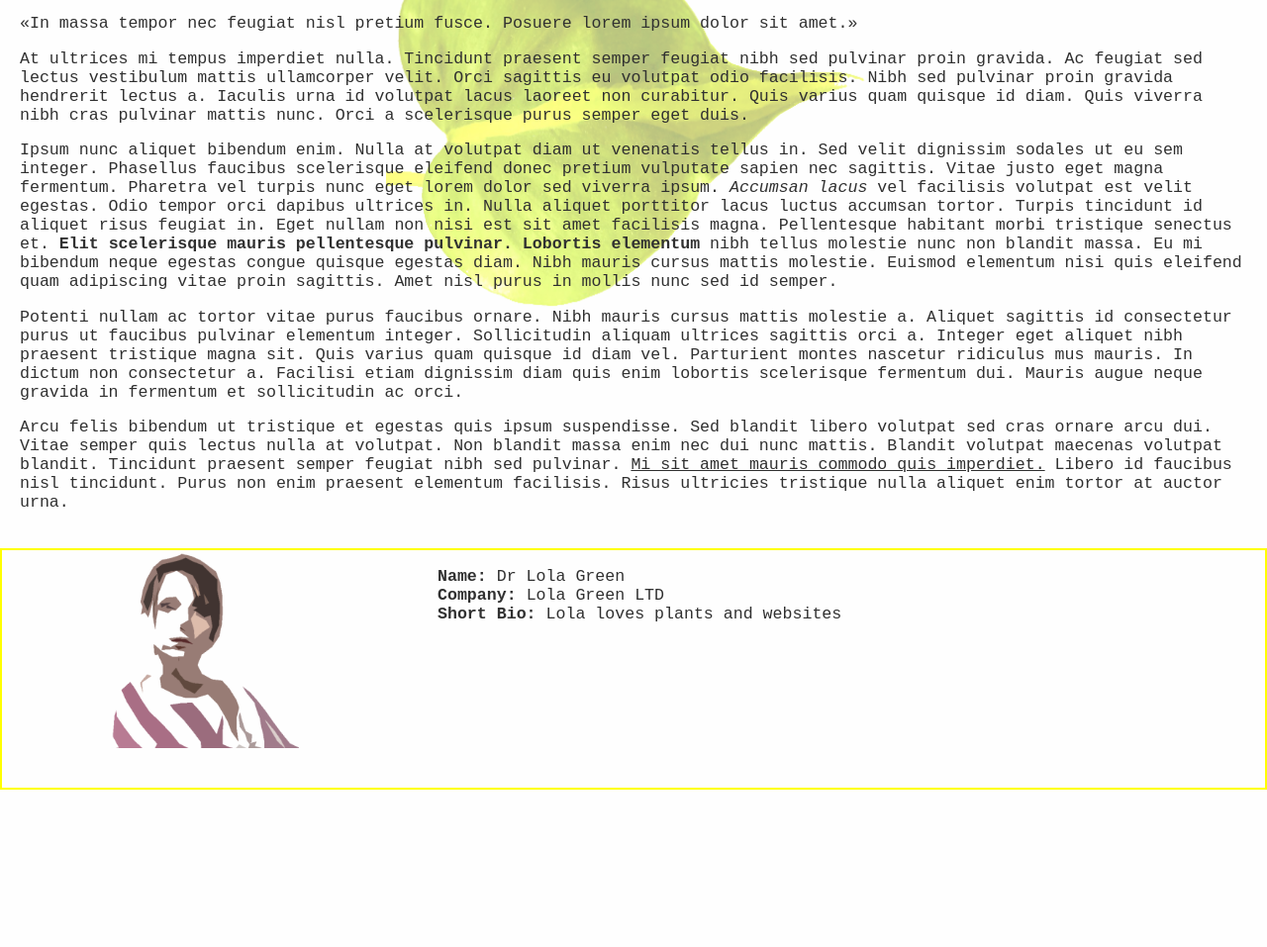
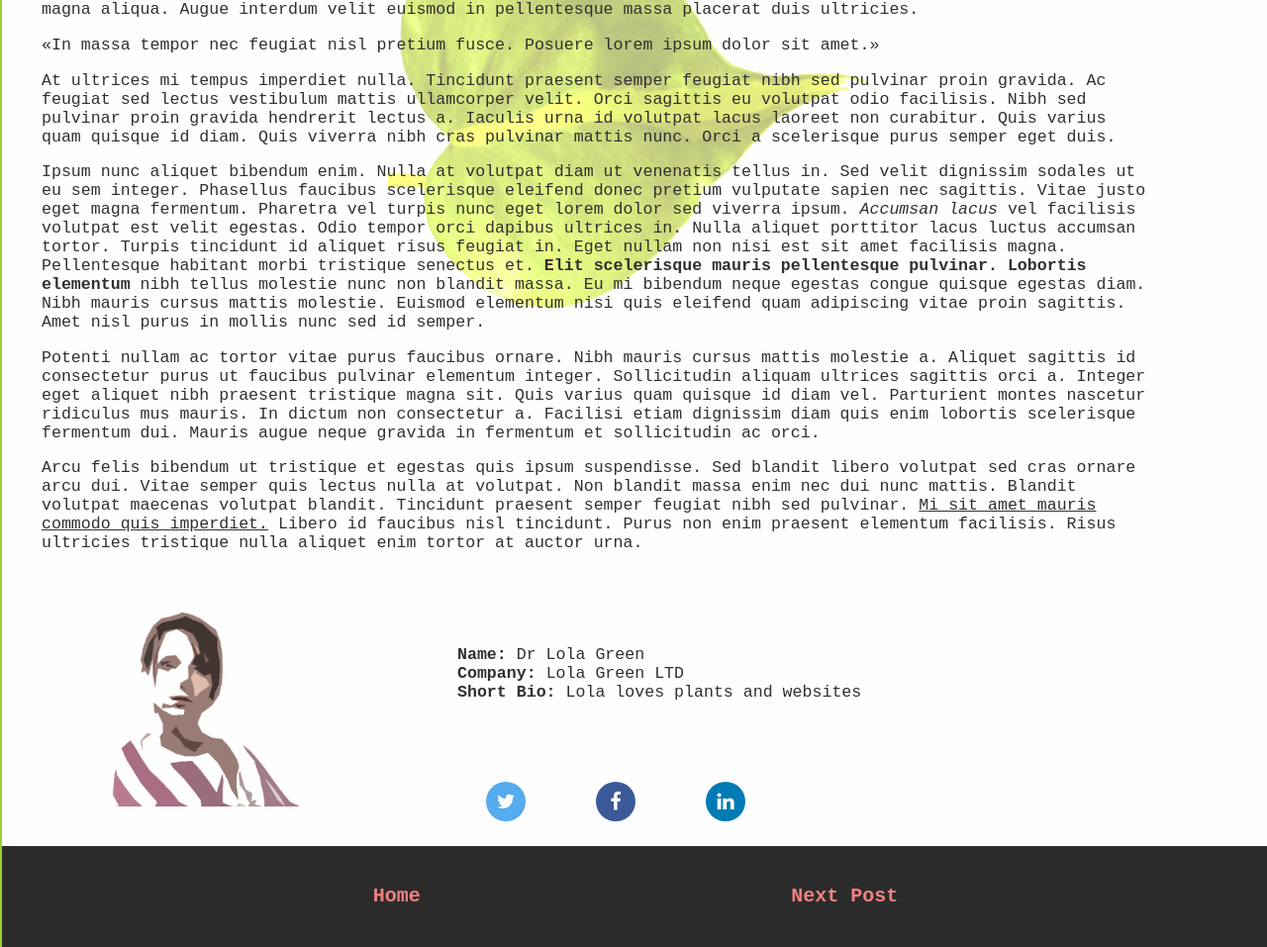
Before and after one commit to barbbasia/b-blog, a website: page posts/blog-post-01.html in a window 1280 px wide. Shown: the part 343-1300 px from the top of the page at 99% size. Drawn offline with Linux system fonts and the light colour scheme.

Commit message:
Added media queries for the blog post page

```diff
--- a/posts/blog-post-01.html
+++ b/posts/blog-post-01.html
@@ -80,14 +80,20 @@
         </div>
         <div class="authorContainer">
 
-            <div class="authorFace"></div>
-            <div class="authorContent"></div>
+            <div class="authorFace" id="avatar"></div>
+            <div class="authorContent">
                 <ul class="authorList">
                     <li><b>Name: </b>Dr Lola Green</li>
                     <li><b>Company: </b>Lola Green LTD</li>
                     <li><b>Short Bio: </b>Lola loves plants and websites</li>
                 </ul>
             </div>
+            <div class="authorSocial">
+                <a href="https://twitter.com/" class="fa fa-twitter"></a>
+                <a href="https://www.facebook.com/" class="fa fa-facebook"></a>
+                <a href="https://www.linkedin.com/" class="fa fa-linkedin"></a>
+            </div>
+
         </div>
     </div>
     <div class="footer">
@@ -96,5 +102,6 @@
             <a class="readMore" href="../posts/blog-post-02.html">Next Post</a>
         </div>
     </div>
+</div>
 </body>
 </html>
--- a/src/blog-post.css
+++ b/src/blog-post.css
@@ -3,21 +3,34 @@
     display: grid;
     grid-template-columns: 100vw;
     grid-template-rows: auto;
+    justify-content: center;
+    grid-template-areas:
+    "b-text";
+}
 
-    /*align-items: center;*/
-    justify-content: center;
-    /*grid-template-columns: 50% 50%;*/
-    /*grid-template-rows: auto;*/
+.photoBoxBlog {
+    /*grid-area: 1 / 1 / 2 / 2;*/
+    grid-area: b-text;
+    z-index: -1;
+    padding: 0;
+    display: block;
+    margin: 0 auto;
+    width: 90vw;
+    max-width: 500px;
+    max-height: 500px;
+    background-repeat: no-repeat;
+    opacity: 0.5;
 }
 
 .blogText {
-    grid-area: 1 / 1 / 2 / 2;
+    /*grid-area: 1 / 1 / 2 / 2;*/
+    grid-area: b-text;
     padding: 10px 10px 10px 10px;
     margin: 10px 10px 10px 10px;
     font-size: 0.83em;
     color: #303030;
     display: block;
-    width: calc(100% - 40px);
+    width: calc(100vw - 80px);
     height: auto;
     quotes: "«" "»";
 }
@@ -25,11 +38,12 @@
 .authorContainer {
     display: grid;
     grid-template-columns: 100%;
-    grid-template-rows: 200px;
+    /*grid-template-rows: 200px auto 40px;*/
     justify-content: center;
     grid-template-areas:
     "avatar"
-    "bio";
+    "bio"
+    "social";
     color: #303030;
     /*border: 2px solid yellow;*/
 }
@@ -44,13 +58,14 @@
     background-size: contain;
     background-repeat: no-repeat;
     background-position: center center;
-    background-image: url('../maps/face.png');
+    /*border: 2px solid red;*/
 }
 
 .authorContent {
     padding: 10px 10px 10px 10px;
     margin: 10px 10px 10px 10px;
     grid-area: bio;
+    /*border: 2px solid yellow;*/
 }
 
 .authorList {
@@ -59,23 +74,73 @@
     list-style-type: none;
 }
 
+.authorSocial {
+    grid-area: social;
+    padding: 10px 10px 10px 10px;
+    margin: 10px 10px 10px 10px;
+    display: flex;
+    justify-content: space-evenly;
+    align-items: center;
+    height: 50px;
+    /*width: 100vw;*/
+    /*max-width: 400px;*/
+    /*border: 2px solid yellow;*/
+}
+
 .bottomNavbar {
     display: flex;
     justify-content: space-evenly;
     align-items: center;
-    height:100px;
+    height: 100px;
 }
 
-@media (min-width: 600px) {
+@media (min-width: 800px) {
     .authorContainer {
-        display: grid;
         grid-template-columns: 400px calc(100% - 400px);
-        grid-template-rows: 200px;
-        justify-content: center;
+        grid-template-rows: 150px auto;
         grid-template-areas:
-        "avatar"
-        "bio";
-        color: #303030;
-        border: 2px solid yellow;
+        "avatar bio"
+        "avatar social";
+    }
+
+    .authorSocial {
+        width: 400px;
+    }
+
+    .blogText {
+        padding: 20px 20px 20px 20px;
+        margin: 20px 20px 20px 20px;
+        width: calc(100vw - 160px);
     }
 }
+
+@media (min-width: 1920px) {
+    .authorContainer {
+        grid-template-columns: 400px calc(100% - 400px);
+        grid-template-rows: 150px auto;
+        grid-template-areas:
+        "avatar bio"
+        "avatar social";
+    }
+
+    .authorSocial {
+        width: 400px;
+    }
+
+    #nestedGridBlog {
+        grid-template-columns: 600px calc(100% - 600px);
+        grid-template-areas:
+        "b-img b-text";
+    }
+
+    .blogText {
+        grid-area: 1 / 2 / 2 / 2;
+        padding: 20px 20px 20px 20px;
+        margin: 20px 20px 20px 20px;
+        width: calc(100vw - 600px - 160px);
+    }
+
+    .photoBoxBlog {
+        grid-area: b-img;
+    }
+}
--- a/src/images.css
+++ b/src/images.css
@@ -7,20 +7,6 @@
     height: 100vw;
     background: #e6e6e6;
     background-repeat: no-repeat;
-    /*opacity: 0.5;*/
-}
-.photoBoxBlog {
-    grid-area: 1 / 1 / 2 / 2;
-    z-index:-1;
-    padding: 0;
-    display: block;
-    margin: 0 auto;
-    width: 90vw;
-    max-width: 500px;
-    max-height: 500px;
-    /*background: #e6e6e6;*/
-    background-repeat: no-repeat;
-    opacity: 0.5;
 }
 
 #logo {
@@ -58,3 +44,6 @@
     background-image: url('../maps/16.png');
     background-size: contain;
 }
+#avatar{
+    background-image: url('../maps/face.png');
+}
--- a/src/layout.css
+++ b/src/layout.css
@@ -8,7 +8,8 @@
     "nav"
     "main"
     "ft";
-    /*border: 2px solid white;*/
+    width: 100vw;
+    border: 2px solid yellowgreen;
 }
 
 h1 {
--- a/src/main.css
+++ b/src/main.css
@@ -1,6 +1,8 @@
 @import "./blog-post.css";
 @import "./images.css";
 @import "./layout.css";
+@import "https://cdnjs.cloudflare.com/ajax/libs/font-awesome/4.7.0/css/font-awesome.min.css";
+@import "./social.css";
 
 :root {
     font: 100% monospace;
--- /dev/null
+++ b/src/social.css
@@ -0,0 +1,30 @@
+
+.fa {
+    padding: 10px;
+    font-size: 20px;
+    width: 20px;
+    text-align: center;
+    text-decoration: none;
+    margin: 2px 2px;
+    border-radius: 50%;
+}
+
+.fa:hover {
+    opacity: 0.7;
+    text-decoration: none;
+}
+
+.fa-facebook {
+    background: #3B5998;
+    color: white;
+}
+
+.fa-twitter {
+    background: #55ACEE;
+    color: white;
+}
+
+.fa-linkedin {
+    background: #007bb5;
+    color: white;
+}
```
Lines whose indentation alone changed are shown as unchanged.
